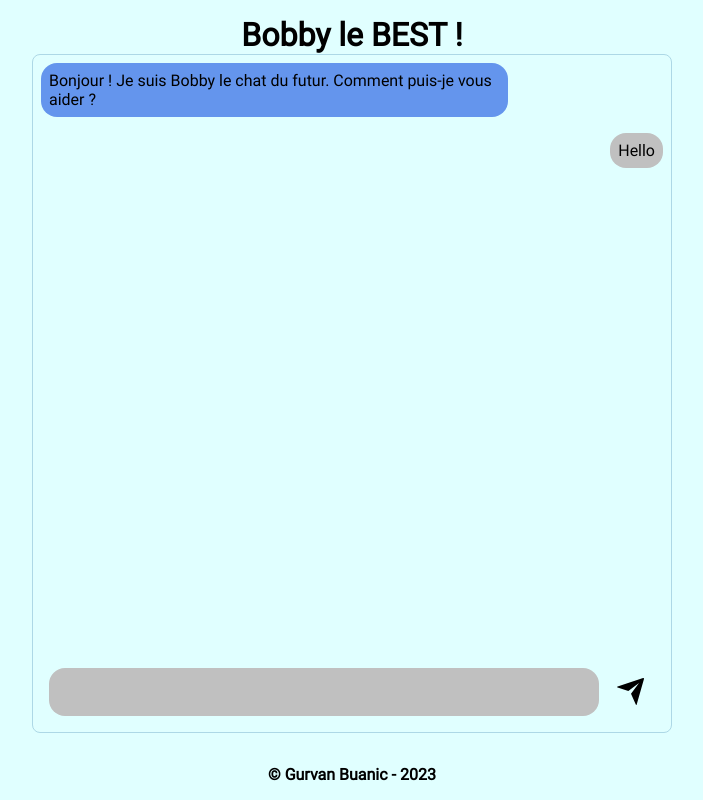
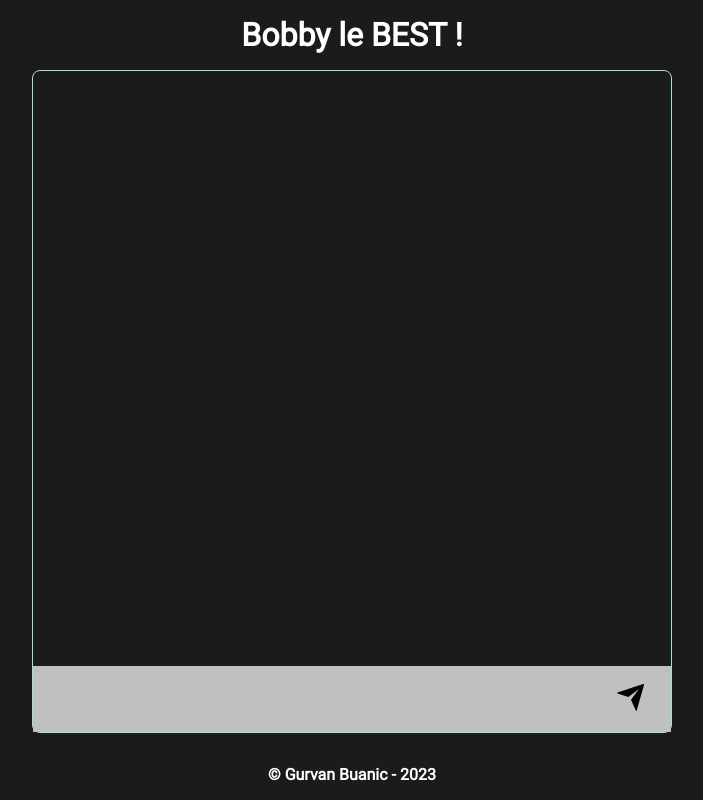
Before and after one commit to florian-chicot/LP_Bobby-Chatbot, a website: page views/index.html in a window 1280 px wide. Shown: the whole page, without its empty margins (288-991 px from the left). Drawn offline with Linux system fonts and the light colour scheme; files that its build step writes are made by us from their sources; files whose address does not match are found by name.

Commit message:
fix textarea + add css

```diff
--- a/package.json
+++ b/package.json
@@ -5,7 +5,7 @@
   "main": "server.js",
   "scripts": {
     "test": "echo \"Error: no test specified\" && exit 1",
-    "start": "node app.js"
+    "start": "node server.js"
   },
   "keywords": [
     "Express",
--- a/public/css/style.css
+++ b/public/css/style.css
@@ -16,13 +16,15 @@ header {
 
 h1 {
   text-align: center;
+  margin-bottom: 1rem;
 }
 
 .wrapperBody {
   display: flex;
   flex-direction: column;
   height: 100vh;
-  background: lightcyan;
+  background: #1b1b1b;
+  color: #fff;
 }
 
 main {
@@ -43,8 +45,9 @@ main {
   padding: 0.5rem;
   display: flex;
   flex-direction: column;
+  height: 90%;
   gap: 1rem;
-  overflow-X: scroll;
+  overflow: auto;
 }
 
 .blockChat {
@@ -66,17 +69,19 @@ main {
 
 .formMessage {
   display: flex;
+  align-items: center;
+  background-color: silver;
   gap: 0.5rem;
   padding: 1rem;
+  height: 10%;
 }
 
 .inputMessage {
   flex-grow: 1;
   border: none;
-  background-color: silver;
-  height: 3rem;
-  border-radius: 1rem;
-  padding: 0.5rem 1rem;
+  background-color: transparent;
+  height: 24px;
+  overflow-y: hidden;
   resize: none;
 }
 
@@ -88,6 +93,7 @@ main {
   background: none;
   border: none;
   border-radius: 1rem;
+  cursor: pointer;
 }
 
 #btn-send:hover {
--- a/public/scripts/chatbot.js
+++ b/public/scripts/chatbot.js
@@ -73,6 +73,7 @@ function addUserMessage() {
   p.classList.add('blockChatUser', 'blockChat')
 
   chat.appendChild(p);
+	chat.scrollTop = chat.scrollHeight;
 }
 
 async function addBobbyMessage() {
@@ -111,6 +112,7 @@ async function addBobbyMessage() {
   p.classList.add('blockChatBobby', 'blockChat')
 
   chat.appendChild(p);
+	chat.scrollTop = chat.scrollHeight;
 
   messageUser.value = "";
 }
@@ -119,3 +121,13 @@ function chatMessage() {
   addUserMessage();
   addBobbyMessage();
 }
+
+let textarea = document.getElementById("inputMessage");
+
+textarea.addEventListener("keydown", (event) => {
+	const keyname = event.key;
+	if (keyname === 'Enter' && !event.shiftKey) {
+		event.preventDefault();
+		chatMessage();
+	}
+})
--- a/views/index.html
+++ b/views/index.html
@@ -14,15 +14,13 @@
       </header>
       <main>
         <div class="wrapperMain">
-          <div id="wrapperChat">
-            <p class="blockChatBobby blockChat">
-              Bonjour ! Je suis Bobby le chat du futur. Comment puis-je vous
-              aider&#xA0;?
-            </p>
-            <p class="blockChatUser blockChat">Hello</p>
-          </div>
+          <div id="wrapperChat"></div>
           <div class="formMessage">
-            <textarea id="inputMessage" class="inputMessage"></textarea>
+            <textarea
+              id="inputMessage"
+              class="inputMessage"
+              rows="1"
+            ></textarea>
             <!-- <input type="text" id="inputMessage" class="inputMessage" /> -->
             <button id="btn-send" onclick="chatMessage()">
               <svg
```
